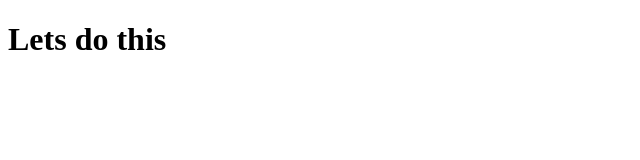
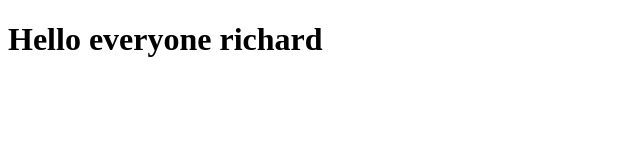
Before and after one commit to carsonzjq/AstroFitness, a plain HTML site: page AstroFitness/src/main/webapp/index.html in a window 1280 px wide. Shown: the whole page, without its empty margins (0-640 px from the left). Drawn offline with Linux system fonts and the light colour scheme.

Commit message:
rich testing

```diff
--- a/AstroFitness/src/main/webapp/index.html
+++ b/AstroFitness/src/main/webapp/index.html
@@ -5,6 +5,6 @@
 <title>Insert title here</title>
 </head>
 <body>
-<h1>Lets do this</h1>
+<h1>Hello everyone richard</h1>
 </body>
 </html>
```
Also changed, not shown: 4 other files.
